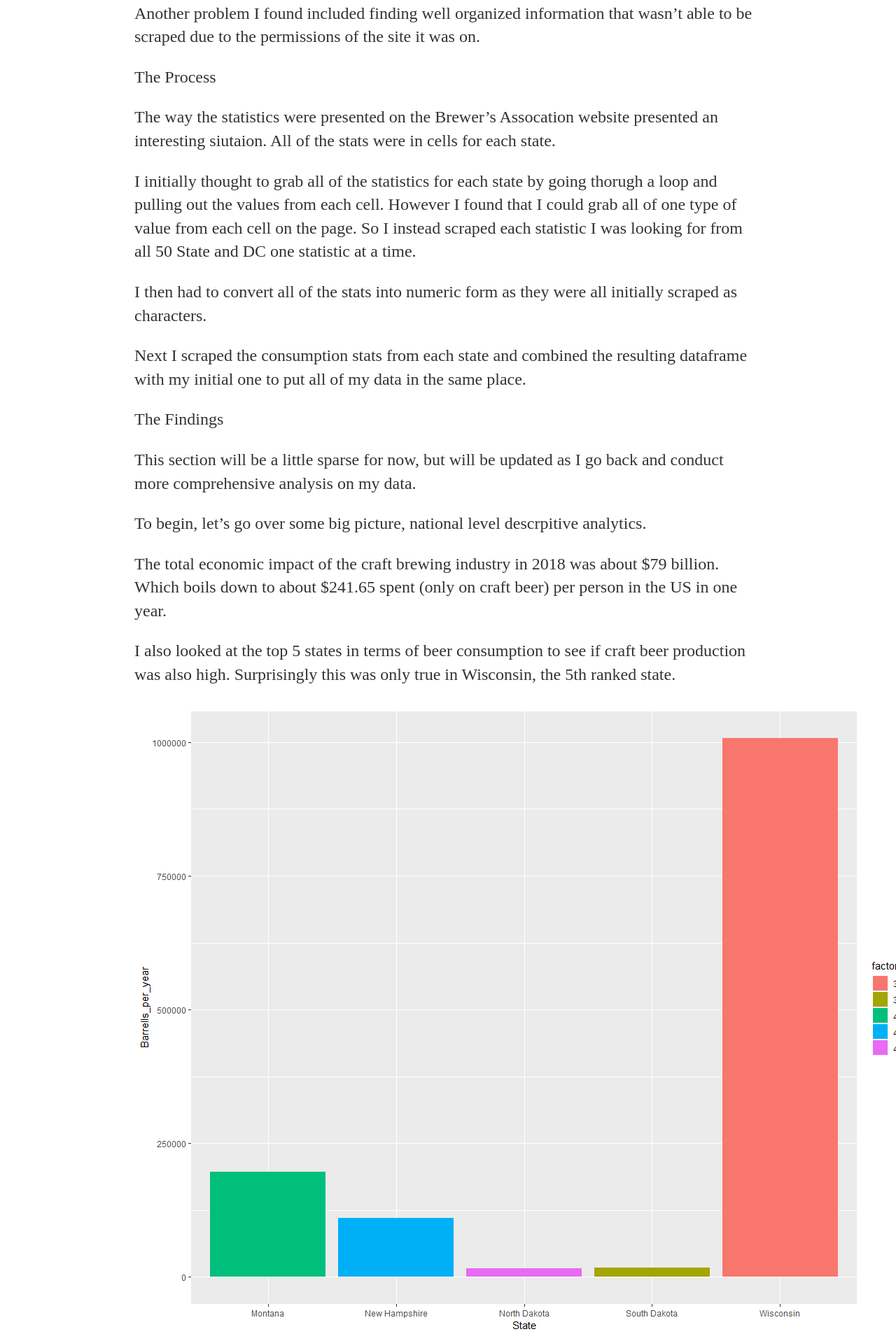
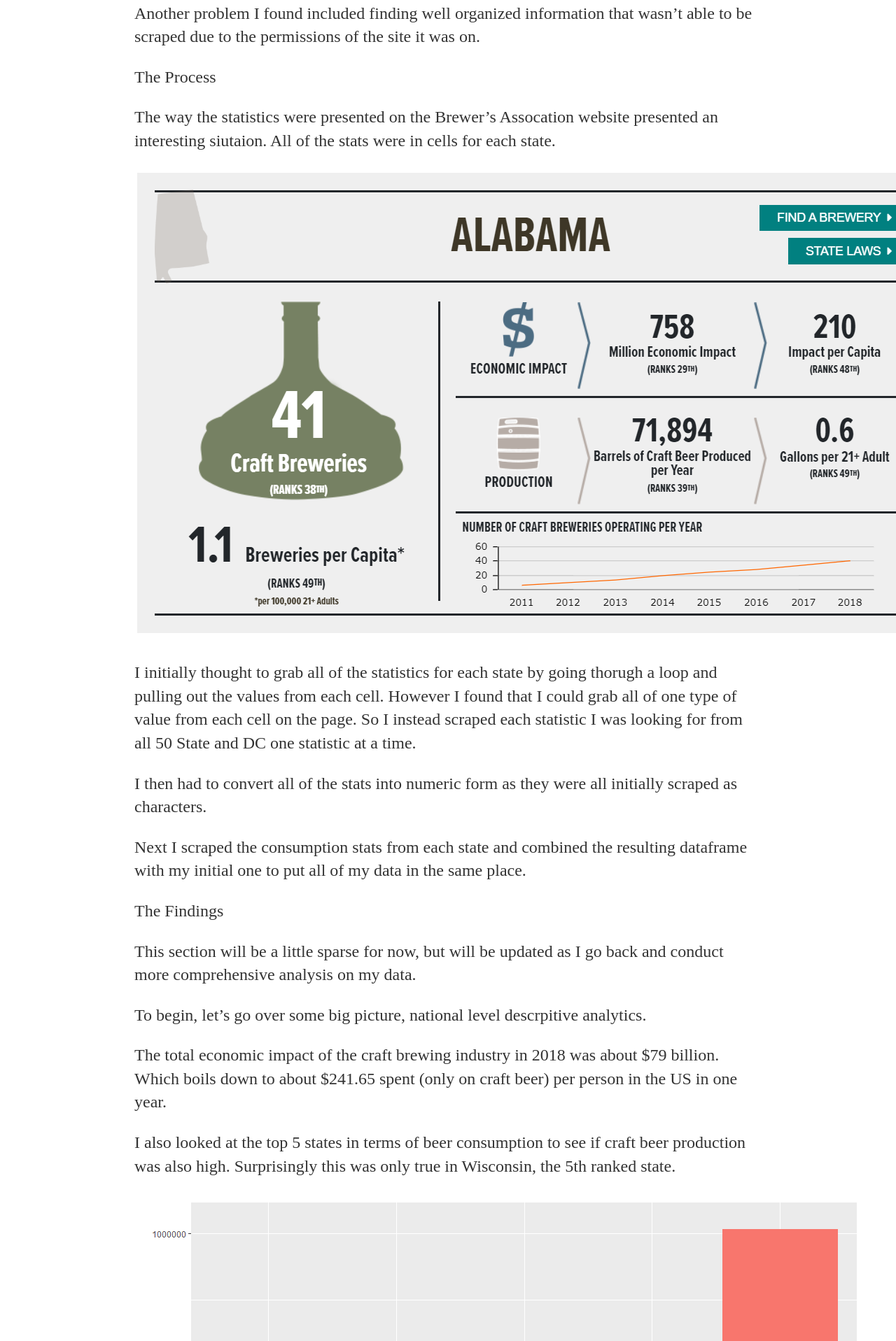
Before and after one commit to dramsay801/dramsay801.github.io, a Jekyll site: the page built from _posts/2019-10-31-Project-Post.md, in a window 1280 px wide. Shown: the part 1001-2918 px from the top of the page at 70% size. Built offline with Jekyll 4.4.1, drawn with Linux system fonts in a browser that asks for light colours.

Commit message:
Update 2019-10-31-Project-Post.md

```diff
--- a/_posts/2019-10-31-Project-Post.md
+++ b/_posts/2019-10-31-Project-Post.md
@@ -29,9 +29,10 @@ The Process
 The way the statistics were presented on the  Brewer's Assocation website presented an interesting siutaion.
 All of the stats were in cells for each state.
 
+![Image](https://github.com/dramsay801/dramsay801.github.io/blob/master/images/Cellpic.PNG)
+
 I initially thought to grab all of the statistics for each state by going thorugh a loop and pulling out the values from each cell.
-However I found that I could grab all of one type of value from each cell on the page. So I instead scraped each statistic I was looking for
-from all 50 State and DC one statistic at a time.
+However I found that I could grab all of one type of value from each cell on the page. So I instead scraped each statistic I was looking for from all 50 State and DC one statistic at a time.
 
 I then had to convert all of the stats into numeric form as they were all initially scraped as characters.
 
```
